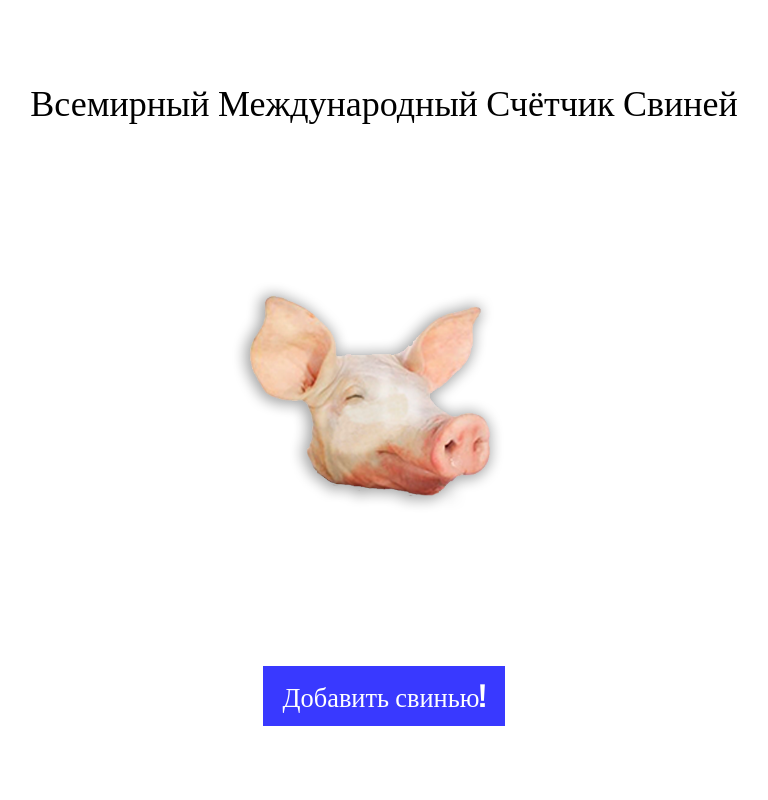
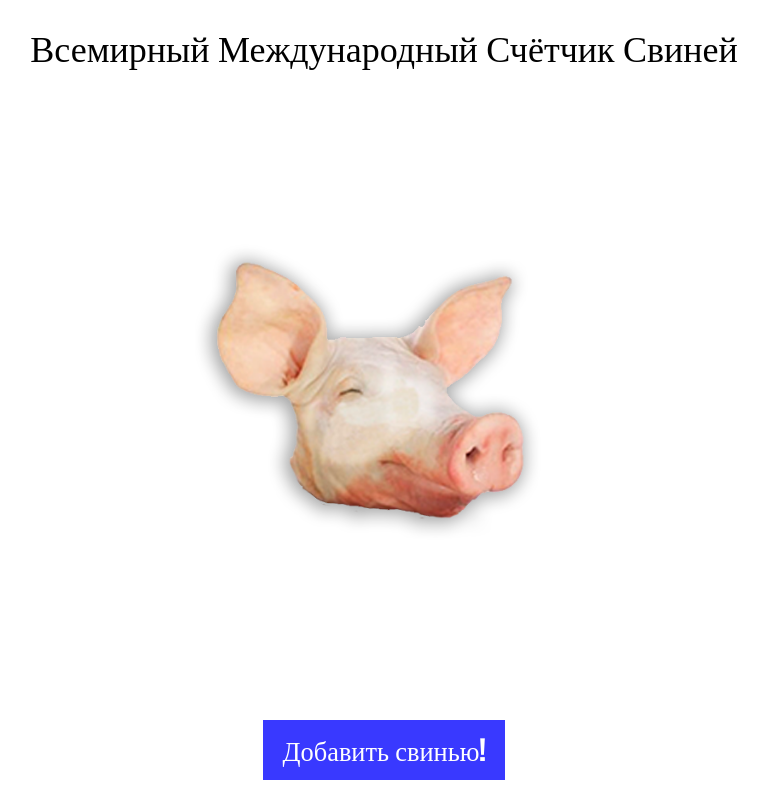
Before and after one commit to cheburashka777/svin, a PHP site: page / in a window 1280 px wide. Shown: the whole page, without its empty margins (256-1024 px from the left). Run offline with PHP 8.4, Linux system fonts and the light colour scheme; data that the repository does not hold is empty; a stand-in replaces the project's code that opens the database connection; some libraries are stand-ins or nearby versions.

Commit message:
asfijaseoedf

```diff
--- a/add.php
+++ b/add.php
@@ -7,12 +7,12 @@
 }
 
 try {
-    $countNow = mysqli_query($connect, "SELECT * FROM `svin` LIMIT 1");
+    $countNow = mysqli_query($connect, "SELECT * FROM `svin`");
     $countNow = mysqli_fetch_row($countNow);
 
     $countNew = mysqli_query($connect, "UPDATE `svin` SET `kolvo` = $countNow[0] + 1;");
 
-    $countNow = mysqli_query($connect, "SELECT * FROM `svin` LIMIT 1");
+    $countNow = mysqli_query($connect, "SELECT * FROM `svin`");
     $countNow = mysqli_fetch_row($countNow);
 
     echo $countNow[0];
--- a/script.js
+++ b/script.js
@@ -6,6 +6,7 @@
 
     if (text.includes("Maximum call stack size of")) {
         alert("Возникла ошибка на сервере. Попробуйте ещё раз!");
+        location.reload();
     } else {
         let number = document.getElementById("number");
         number.innerHTML = text;
@@ -13,6 +14,7 @@
 
     } else {
     alert("Возникла ошибка на сервере. Попробуйте ещё раз!");
+    location.reload();
     }
 }
 
@@ -24,6 +26,7 @@
 
     if (text.includes("Maximum call stack size of")) {
         alert("Возникла ошибка на сервере. Попробуйте ещё раз!");
+        location.reload();
     } else {
         let number = document.getElementById("number");
         number.innerHTML = text;
@@ -31,6 +34,7 @@
 
     } else {
     alert("Возникла ошибка на сервере. Попробуйте ещё раз!");
+    location.reload();
     }
 }
 
--- a/style.css
+++ b/style.css
@@ -1,6 +1,6 @@
 html, body {
     height: 100%;
-    margin: 0;
+    margin: 0 10px;
     font-family: 'Impact';
     color: rgb(0, 0, 0);
     font-size: 1.5rem;
@@ -22,7 +22,7 @@
 }
 
 img {
-    height: 100%;
+    width: 100%;
 }
 
 .wrapper {
@@ -30,9 +30,10 @@
     flex-direction: column;
     align-items: center;
     height: 100%;
-    justify-content: space-around;
     opacity: 0;
     transition: ease-in .3s opacity;
+    padding: 20px;
+    box-sizing: border-box;
 }
 
 .wrapper#visible {
@@ -48,13 +49,14 @@
 }
 
 .svin {
-    height: 10rem;
+    max-width: 15rem;
 }
 
 .center {
     display: flex;
     align-items: center;
     gap: 30px;
+    height: 100%;
 }
 
 #number {
--- a/view.php
+++ b/view.php
@@ -7,7 +7,7 @@
 }
 
 try {
-    $count = mysqli_query($connect, "SELECT * FROM `svin` LIMIT 1");
+    $count = mysqli_query($connect, "SELECT * FROM `svin`");
     $count = mysqli_fetch_row($count);
 
     echo $count[0];
```
Also changed, not shown: screenshot.png (added).
